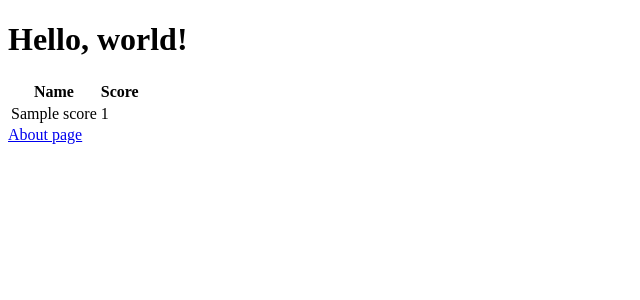
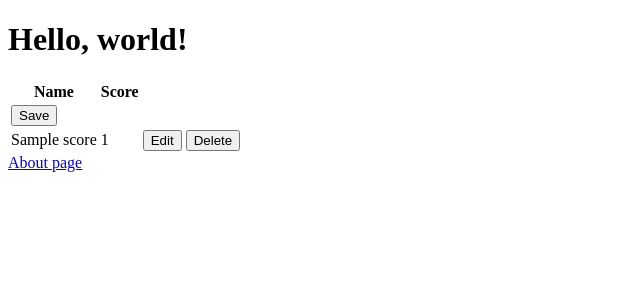
Before and after one commit to GitAlves/score-website, a Django app: template score/templates/index.html in a window 1280 px wide. Shown: the top 300 px of the page, without its empty margins (0-640 px from the left). Run offline with Django 5.2, Linux system fonts and the light colour scheme; tables that the repository leaves empty hold one stand-in row (values such as "Sample post"); the template is opened without the code that fills it: values that come from a table or form of the project are taken from there, most other values are stand-ins (such as "Sample title", 1, 10 or a date in 2020).

Commit message:
Adding a form and buttons in the home page

```diff
--- a/score/templates/index.html
+++ b/score/templates/index.html
@@ -3,10 +3,20 @@
     <h1>Hello, world!</h1>
     <table>
         <tr><th>Name</th><th>Score</th></tr>
+        <tr>
+            {% for field in form %}
+               <td>{{ field }}</td>
+            {% endfor %}
+            <td><button name="save">Save</button></td>
+        </tr>
         {% for score in scores %}
             <tr>
                 <td>{{ score.name }}</td>
                 <td>{{ score.value }}</td>
+                <td>
+                    <button name="edit">Edit</button>
+                    <button name="delete">Delete</button>
+                </td>
             </tr>
         {% endfor %}
     </table>
```
